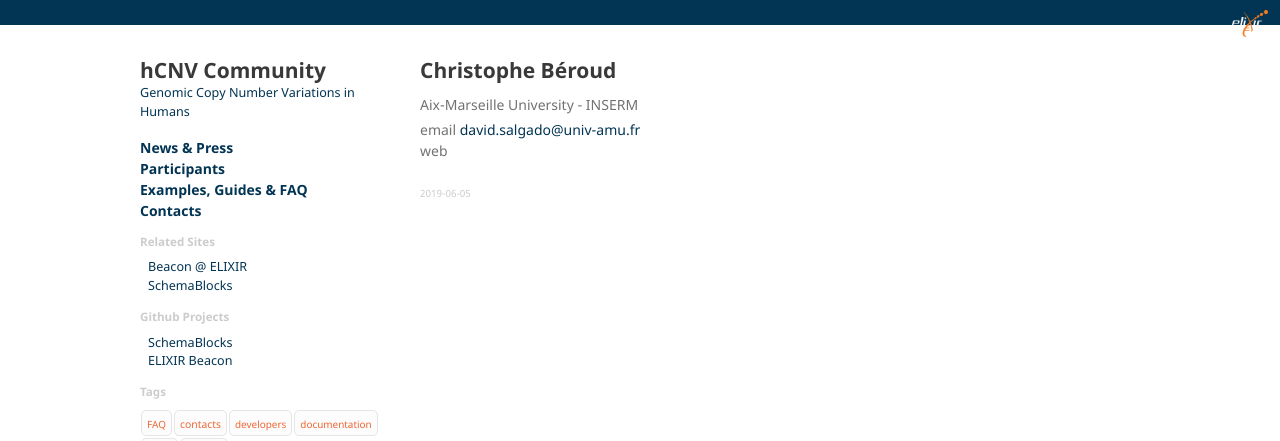
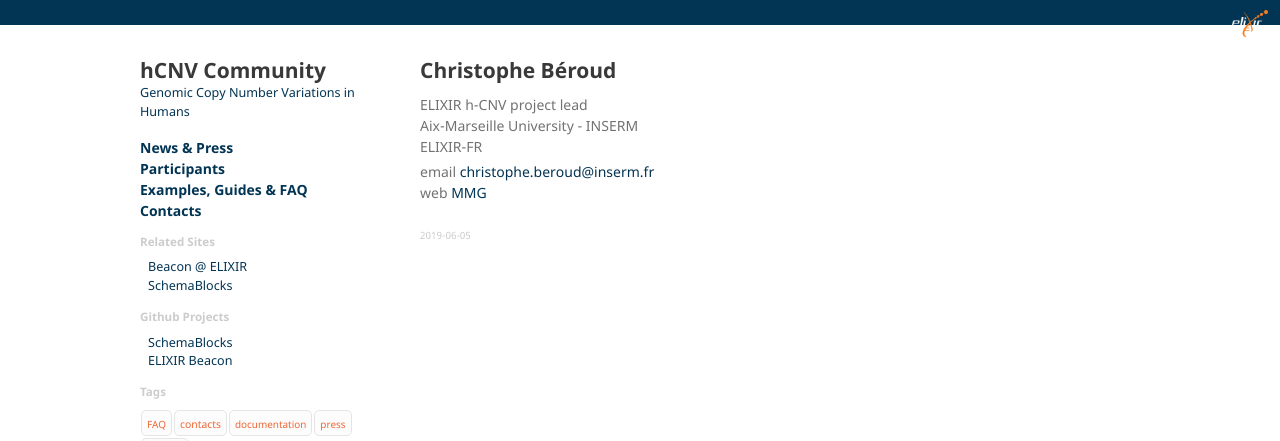
Before and after one commit to kvongruenigen/hcnv.github.io, a Jekyll site: the page built from pages/_people/Christophe-Béroud.md, in a window 1280 px wide, cut to the strip 0-441 px from the top of the page. Built offline with Jekyll 4.4.1, drawn with Linux system fonts in a browser that asks for light colours.

Commit message:
contact details

```diff
--- a/pages/_people/Christophe-Béroud.md
+++ b/pages/_people/Christophe-Béroud.md
@@ -21,9 +21,11 @@
 
 ## {{page.title}}
 
+ELIXIR h-CNV project lead
 Aix-Marseille University - INSERM
+ELIXIR-FR
 
 <!--more-->
 
-email [david.salgado@univ-amu.fr](mailto:david.salgado@univ-amu.fr)
-web []()
+email [christophe.beroud@inserm.fr](mailto:christophe.beroud@inserm.fr)
+web [MMG](https://www.marseille-medical-genetics.org/fr/c-beroud/)
```
Also changed, not shown: pages/_people/David-Salgado.md (+1 -1 lines), pages/_people/Michael-Baudis.md (+0 -3 lines).
